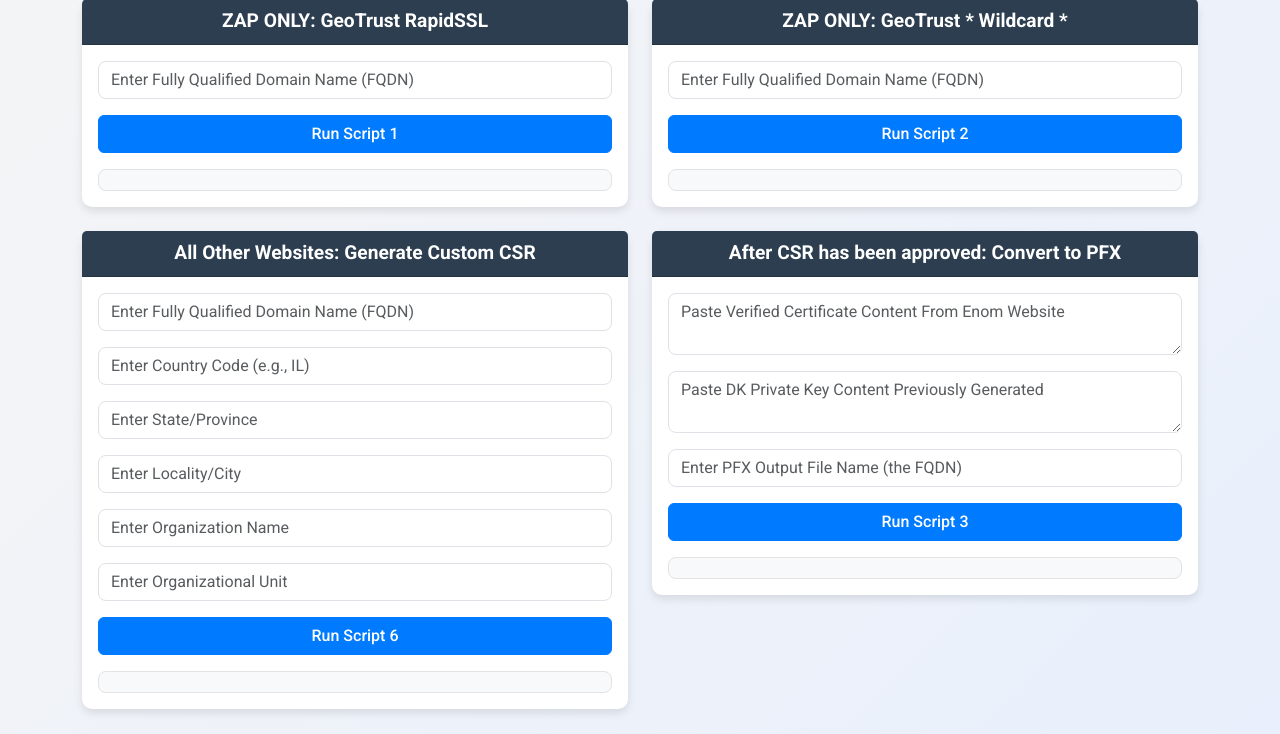
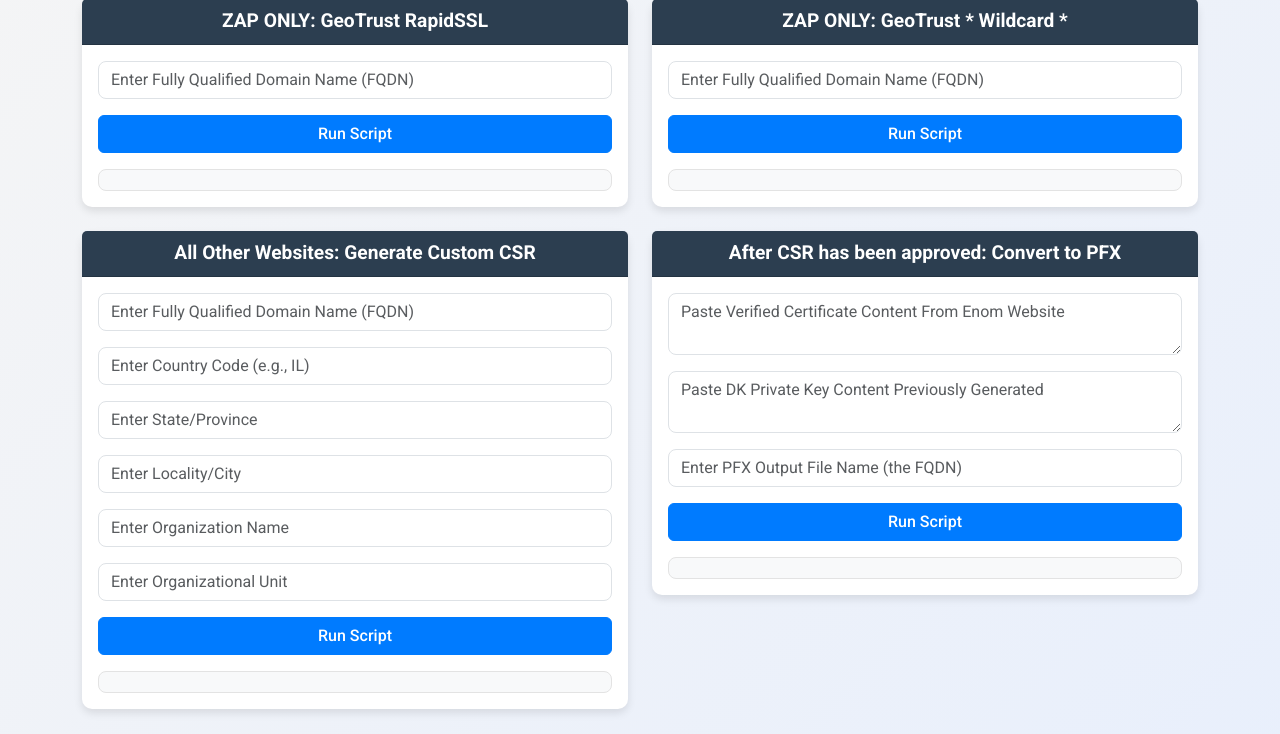
Before and after one commit to davidhei2023/ssl-pfx-automation, a Flask app: page / in a window 1280 px wide. Shown: the part 193-927 px from the top of the page. Run offline with Flask 3, Linux system fonts and the light colour scheme.

Commit message:
App v1.6.2

```diff
--- a/app.py
+++ b/app.py
@@ -101,7 +101,7 @@
         if not cert_content or not key_content or not pfx_name:
             return jsonify({"error": "All fields are required"}), 400
 
-        pfx_file = os.path.join(app.config['DOWNLOAD_FOLDER'], f"{pfx_name}.pfx")
+        pfx_file = os.path.join(app.config['DOWNLOAD_FOLDER'], f"{pfx_name}-2025.pfx")
 
         # Create temporary files for the certificate and private key
         with tempfile.NamedTemporaryFile(delete=False, mode='w') as cert_file, \
@@ -115,7 +115,7 @@
             # Run OpenSSL to create the PFX file
             result = subprocess.run(
                 ["openssl", "pkcs12", "-export", "-out", pfx_file,
-                 "-inkey", key_file.name, "-in", cert_file.name, "-password", f"pass:{os.getenv('PFX_PASSWORD', 'Aa1234')}"],
+                 "-inkey", key_file.name, "-in", cert_file.name, "-password", f"pass:{os.getenv('PFX_PASSWORD')}"],
                 capture_output=True, text=True, check=True
             )
         except subprocess.CalledProcessError as e:
--- a/templates/index.html
+++ b/templates/index.html
@@ -118,7 +118,7 @@
                     <div class="card-header">ZAP ONLY: GeoTrust RapidSSL</div>
                     <div class="card-body">
                         <input type="text" id="fqdn1" class="form-control mb-3" placeholder="Enter Fully Qualified Domain Name (FQDN)">
-                        <button class="btn btn-primary w-100" onclick="runScript1()">Run Script 1</button>
+                        <button class="btn btn-primary w-100" onclick="runScript1()">Run Script</button>
                         <div id="output1" class="mt-3"></div>
                     </div>
                 </div>
@@ -129,7 +129,7 @@
                     <div class="card-header">ZAP ONLY: GeoTrust * Wildcard *</div>
                     <div class="card-body">
                         <input type="text" id="fqdn2" class="form-control mb-3" placeholder="Enter Fully Qualified Domain Name (FQDN)">
-                        <button class="btn btn-primary w-100" onclick="runScript2()">Run Script 2</button>
+                        <button class="btn btn-primary w-100" onclick="runScript2()">Run Script</button>
                         <div id="output2" class="mt-3"></div>
                     </div>
                 </div>
@@ -148,7 +148,7 @@
                         <input type="text" id="locality6" class="form-control mb-3" placeholder="Enter Locality/City">
                         <input type="text" id="organization6" class="form-control mb-3" placeholder="Enter Organization Name">
                         <input type="text" id="org_unit6" class="form-control mb-3" placeholder="Enter Organizational Unit">
-                        <button class="btn btn-primary w-100" onclick="runScript6()">Run Script 6</button>
+                        <button class="btn btn-primary w-100" onclick="runScript6()">Run Script</button>
                         <div id="output6" class="mt-3"></div>
                     </div>
                 </div>
@@ -161,7 +161,7 @@
                         <textarea id="certificate" class="form-control mb-3" placeholder="Paste Verified Certificate Content From Enom Website"></textarea>
                         <textarea id="private_key" class="form-control mb-3" placeholder="Paste DK Private Key Content Previously Generated"></textarea>
                         <input type="text" id="pfx_name" class="form-control mb-3" placeholder="Enter PFX Output File Name (the FQDN)">
-                        <button class="btn btn-primary w-100" onclick="runScript3()">Run Script 3</button>
+                        <button class="btn btn-primary w-100" onclick="runScript3()">Run Script</button>
                         <div id="output3" class="mt-3"></div>
                     </div>
                 </div>
@@ -169,7 +169,7 @@
         </div>
 
         <footer>
-            <p>&copy; 2025 Triple-C SSL Automation | <a href="mailto:support@ccc.co.il">Contact Support</a></p>
+            <p>&copy; 2025 Triple-C SSL Automation | <a href="mailto:davidh@ccc.co.il">Contact Support</a></p>
         </footer>
     </div>
 
```
